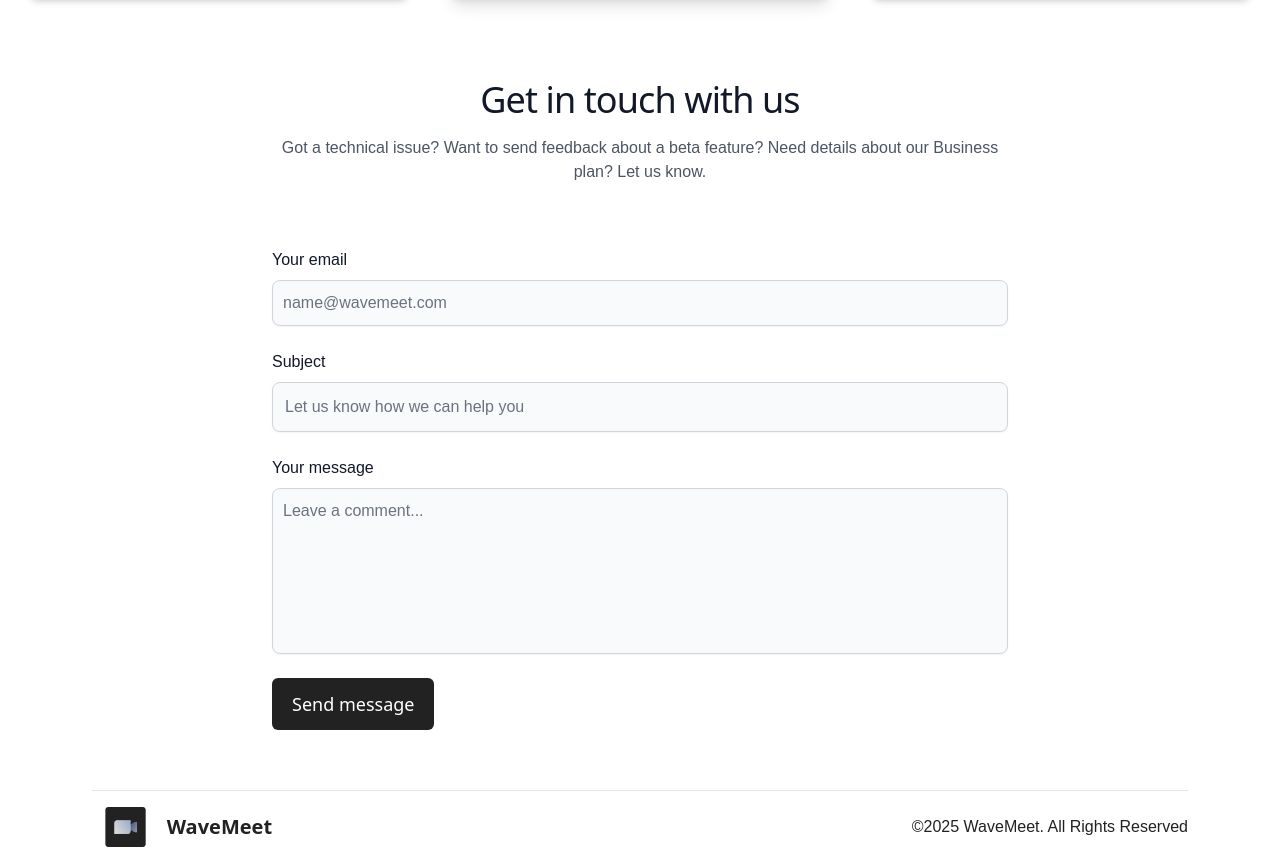
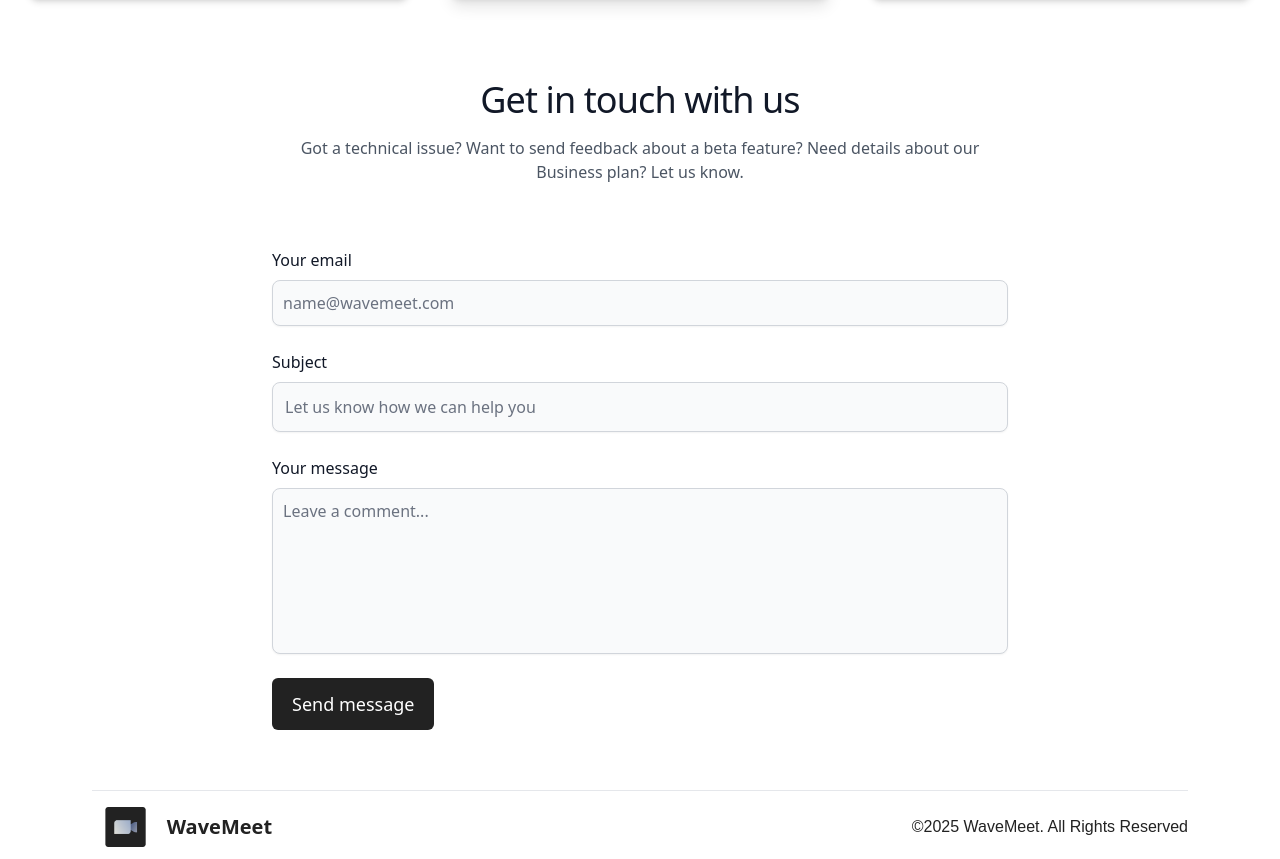
Before and after one commit to vinaynaik486/WaveMeet, a React (Vite) app: page / in a window 1280 px wide. Shown: the part 2702-3561 px from the top of the page. Built offline with nearby package versions, Linux system fonts and the light colour scheme; no server answers.

Commit message:
feat(landing): add contact form and business outreach

```diff
--- a/src/components/landing/ContactUs.jsx
+++ b/src/components/landing/ContactUs.jsx
@@ -23,49 +23,49 @@ function ContactUs() {
   return (
     <section ref={contactRef} className="bg-white dark:bg-[#121212] transition-colors duration-300">
       <div className="py-8 mx-2 lg:py-8 px-4 lg:mx-auto sm:mx-16 max-w-screen-md">
-        <h2 id="contact_us" className="mb-4 text-4xl tracking-tight font-medium text-center text-gray-900 dark:text-gray-100 font-sofia reveal-text">
+        <h2 id="contact_us" className="mb-4 text-4xl tracking-tight font-medium text-center text-gray-900 dark:text-gray-100 font-karla reveal-text">
           Get in touch with us
         </h2>
-        <p className="mb-8 lg:mb-16 font-sofia-light text-center text-gray-600 dark:text-gray-400 sm:text-md reveal-text">
+        <p className="mb-8 lg:mb-16 font-karla-light text-center text-gray-600 dark:text-gray-400 sm:text-md reveal-text">
           Got a technical issue? Want to send feedback about a beta feature? Need details about our Business plan? Let us know.
         </p>
         <form action="#" className="space-y-6">
           <div>
-            <label htmlFor="email" className="block mb-2 font-sofia-medium text-gray-900 dark:text-gray-100 reveal-text">
+            <label htmlFor="email" className="block mb-2 font-karla-medium text-gray-900 dark:text-gray-100 reveal-text">
               Your email
             </label>
             <input
               type="email"
               id="email"
-              className="shadow-sm bg-gray-50 dark:bg-[#121212] border border-gray-300 dark:border-gray-600 text-gray-900 dark:text-gray-100 placeholder-gray-500 dark:placeholder-gray-400 rounded-lg focus:ring-primary-500 focus:border-primary-500 block w-full p-2.5 focus:outline-none font-sofia-light reveal-text"
+              className="shadow-sm bg-gray-50 dark:bg-[#121212] border border-gray-300 dark:border-gray-600 text-gray-900 dark:text-gray-100 placeholder-gray-500 dark:placeholder-gray-400 rounded-lg focus:ring-primary-500 focus:border-primary-500 block w-full p-2.5 focus:outline-none font-karla-light reveal-text"
               placeholder="name@wavemeet.com"
               required
             />
           </div>
           <div>
-            <label htmlFor="subject" className="block mb-2 font-sofia-medium text-gray-900 dark:text-gray-100 reveal-text">
+            <label htmlFor="subject" className="block mb-2 font-karla-medium text-gray-900 dark:text-gray-100 reveal-text">
               Subject
             </label>
             <input
               type="text"
               id="subject"
-              className="block p-3 w-full text-gray-900 dark:text-gray-100 bg-gray-50 dark:bg-[#121212] border border-gray-300 dark:border-gray-600 placeholder-gray-500 dark:placeholder-gray-400 rounded-lg shadow-sm focus:ring-primary-500 focus:border-primary-500 focus:outline-none font-sofia-light reveal-text"
+              className="block p-3 w-full text-gray-900 dark:text-gray-100 bg-gray-50 dark:bg-[#121212] border border-gray-300 dark:border-gray-600 placeholder-gray-500 dark:placeholder-gray-400 rounded-lg shadow-sm focus:ring-primary-500 focus:border-primary-500 focus:outline-none font-karla-light reveal-text"
               placeholder="Let us know how we can help you"
               required
             />
           </div>
           <div className="sm:col-span-2">
-            <label htmlFor="message" className="block mb-2 text-md font-sofia-medium text-gray-900 dark:text-gray-100 reveal-text">
+            <label htmlFor="message" className="block mb-2 text-md font-karla-medium text-gray-900 dark:text-gray-100 reveal-text">
               Your message
             </label>
             <textarea
               id="message"
               rows="6"
-              className="block p-2.5 w-full text-gray-900 dark:text-gray-100 bg-gray-50 dark:bg-[#121212] border border-gray-300 dark:border-gray-600 placeholder-gray-500 dark:placeholder-gray-400 rounded-lg shadow-sm focus:ring-primary-500 focus:border-primary-500 focus:outline-none resize-none font-sofia-light reveal-text"
+              className="block p-2.5 w-full text-gray-900 dark:text-gray-100 bg-gray-50 dark:bg-[#121212] border border-gray-300 dark:border-gray-600 placeholder-gray-500 dark:placeholder-gray-400 rounded-lg shadow-sm focus:ring-primary-500 focus:border-primary-500 focus:outline-none resize-none font-karla-light reveal-text"
               placeholder="Leave a comment..."
             ></textarea>
           </div>
-          <Btn text="Send message" className="w-full py-2 px-4 rounded-lg transition-all duration-300 ease-in-out font-medium tracking-wide bg-transparent border border-black dark:border-white text-black dark:text-white hover:bg-black dark:hover:bg-white hover:text-white dark:hover:text-black font-sofia-medium reveal-text" />
+          <Btn text="Send message" className="w-full py-2 px-4 rounded-lg transition-all duration-300 ease-in-out font-medium tracking-wide bg-transparent border border-black dark:border-white text-black dark:text-white hover:bg-black dark:hover:bg-white hover:text-white dark:hover:text-black font-karla-medium reveal-text" />
         </form>
       </div>
     </section>
```
